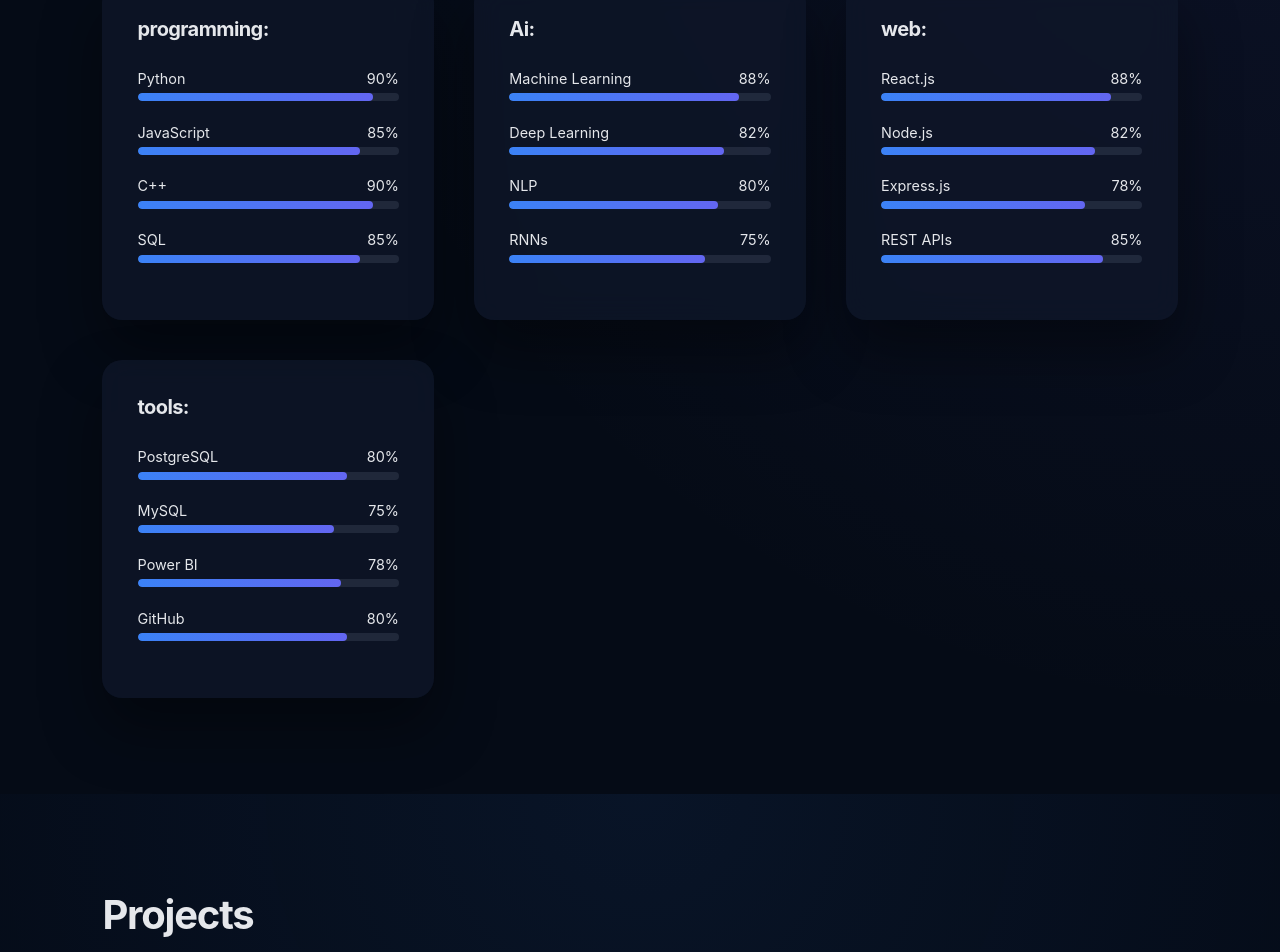
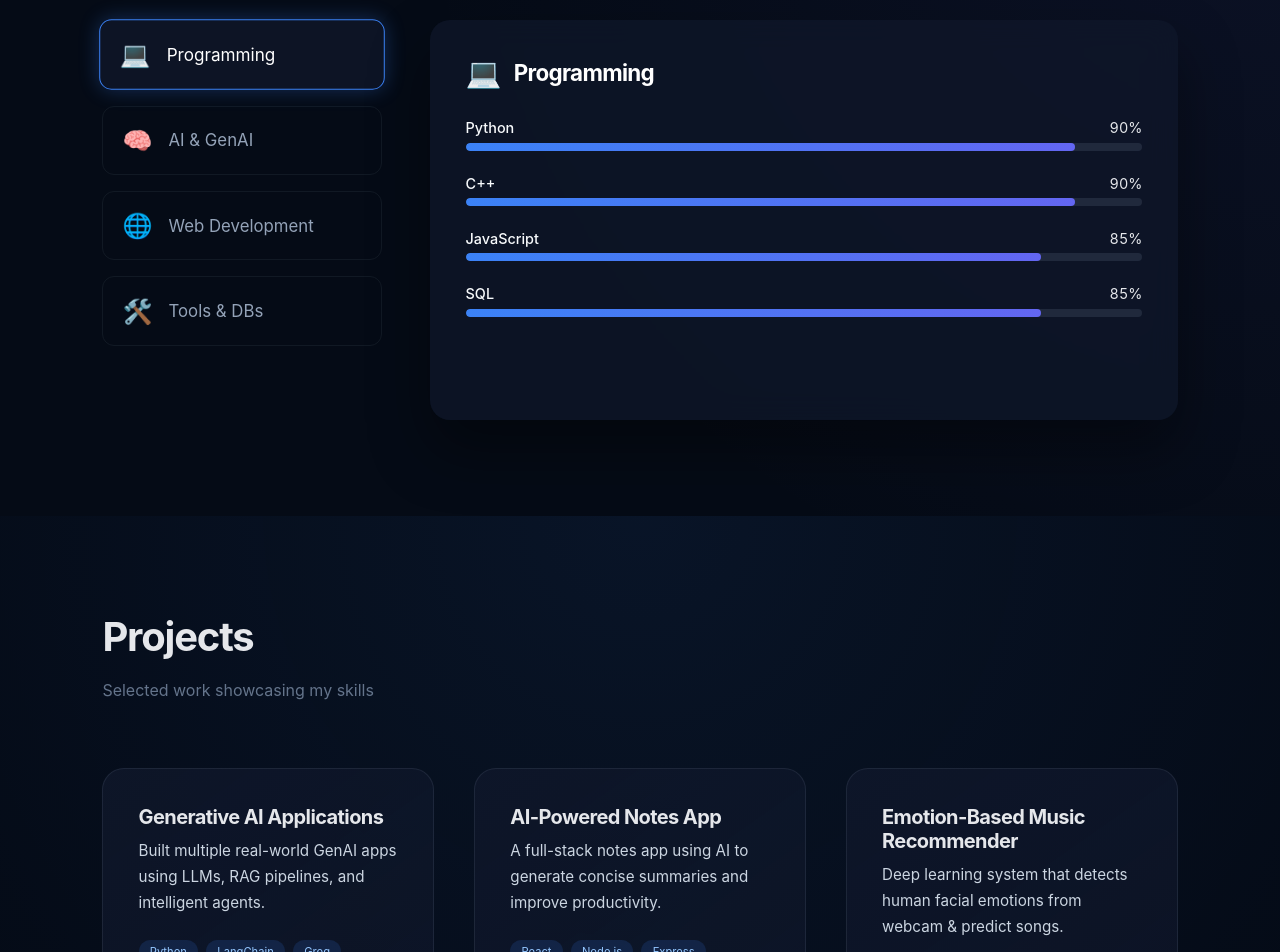
Before and after one commit to amritgupta0680/Amrit-portfolio, a React (Vite) app: page / in a window 1280 px wide. Shown: the part 1580-2532 px from the top of the page. Built offline with nearby package versions, Linux system fonts and the light colour scheme.

Commit message:
feat: update portfolio to Data Science & Gen AI focus

```diff
--- a/src/components/Certifications.jsx
+++ b/src/components/Certifications.jsx
@@ -2,6 +2,11 @@ import { motion } from "framer-motion";
 import "../styles/Certifications.css";
 
 const certifications = [
+  {
+  title: "Generative AI & Large Language Models",
+  provider: "Udemy",
+  link: "https://www.udemy.com/certificate/UC-1c29a97e-9cf2-4885-9c01-3cf6ddb96f2c/",
+  },
   {
     title: "Data Science",
     provider: "Infosys Springboard",
--- a/src/components/Footer.jsx
+++ b/src/components/Footer.jsx
@@ -10,7 +10,7 @@ export default function Footer() {
           <h3>Amrit Gupta</h3>
           <p>
             AI & Data Science Engineer <br />
-            Full Stack Web Developer
+            Full Stack Web Developer · Generative AI Engineer · Deep Learning · LLM & RAG Pipelines
           </p>
         </div>
 
--- a/src/components/Hero.jsx
+++ b/src/components/Hero.jsx
@@ -47,7 +47,7 @@ export default function Hero() {
 
           <p className="hero-role">
             AI & Data Science Engineer <br />
-            Full Stack Web Developer
+            Full Stack Web Developer · Generative AI Engineer · Deep Learning · LLM & RAG Pipelines
           </p>
 
           <div className="hero-buttons">
--- a/src/components/Projects.jsx
+++ b/src/components/Projects.jsx
@@ -3,6 +3,16 @@ import { motion, AnimatePresence } from "framer-motion";
 import "../styles/Projects.css";
 
 const projects = [
+  {
+    title: "Generative AI Applications",
+    description:
+      "Built multiple real-world GenAI apps using LLMs, RAG pipelines, and intelligent agents.",
+    longDescription:
+      "A collection of hands-on Generative AI projects exploring LLMs, RAG systems, agents, and fine-tuning techniques.\n\n Projects Included:\n\n• Q&A Chatbot with Groq\nMulti-model chatbot using LLaMA 3 and Mixtral with LangSmith tracing and real-time parameter tuning.\n\n• RAG Document Q&A\nEnd-to-end RAG pipeline with PDF ingestion, chunking, FAISS vector store, and LLM-based answers with source references.\n\n• MathsGPT Agent\nReAct-based intelligent agent with tools including calculator, Wikipedia search, and step-by-step reasoning.\n\n• YouTube & Website Summarizer\nSummarizes content from YouTube videos and web URLs using Groq and HuggingFace LLM backends.\n\n• Fine-Tuned Chatbot (LoRA)\nCustom fine-tuned LLM using LoRA with comparison between base and fine-tuned model responses.\n\nDemonstrates end-to-end understanding of LLM application development, from prompt engineering and retrieval systems to deployment using Streamlit.",
+    tech: ["Python", "LangChain", "Groq", "FAISS", "Streamlit", "LoRA", "Transformers"],
+    github: "https://github.com/amritgupta0680/Genai-portfolio",
+    demo: "https://www.linkedin.com/posts/amrit-gupta-1162b232a_generativeai-langchain-rag-ugcPost-7454815172298219520-QhOh?utm_source=share&utm_medium=member_desktop&rcm=ACoAAFL7QSIBxQXKXaYvKjflJba5PxY0pxjuIjk"
+  },
   {
     title: "AI-Powered Notes App",
     description:
@@ -14,14 +24,14 @@ const projects = [
     demo: "https://drive.google.com/file/d/1sTbzbLZc5STN2xU7SuWj2HJl-2VWaLoY/view?usp=drive_link",
   },
   {
-    title: "Facial Emotion Recognition",
+    title: "Emotion-Based Music Recommender",
     description:
-      "Deep learning system that detects and classifies human facial emotions from images.",
+      "Deep learning system that detects human facial emotions from webcam & predict songs.",
     longDescription:
-      "A CNN-based deep learning system trained on facial datasets to classify emotions from images using OpenCV and Python.",
-    tech: ["Python", "CNN", "OpenCV","flask"],
-    github: "https://github.com/amritgupta0680/FER-Facial-Emotion-Recognition-.git",
-    demo:"https://drive.google.com/file/d/1wuaXsRZCrGa0QgSbT9PFmiZ9tt3R19Yl/view?usp=sharing",
+      "An AI-driven application that performs real-time facial emotion recognition and dynamically suggests music tailored to the user’s emotional state. Combines deep learning, computer vision, and backend integration to deliver a complete end-to-end experience.",
+    tech: ["Python", "CNN", "OpenCV", "flask"],
+    github: "https://github.com/amritgupta0680/Facial-Emotion-Recognition-with-Music-Recommendation.git",
+    demo: "https://drive.google.com/file/d/1wuaXsRZCrGa0QgSbT9PFmiZ9tt3R19Yl/view?usp=sharing",
   },
   {
     title: "IMDB Sentiment Analysis",
@@ -31,7 +41,7 @@ const projects = [
       "Uses NLP pipelines and RNN architectures to predict sentiment polarity (positive/negative) from IMDB movie reviews.",
     tech: ["Python", "NLP", "RNN", "Streamlit"],
     github: "https://github.com/amritgupta0680/IMDB-Sentiment-Analysis-RNN.git",
-    demo:"https://drive.google.com/file/d/1W3udjQOMgfuP6TI0SNZd5OSQcssG7mUl/view?usp=drive_link",
+    demo: "https://drive.google.com/file/d/1W3udjQOMgfuP6TI0SNZd5OSQcssG7mUl/view?usp=drive_link",
   },
   {
     title: "Threadink App",
@@ -39,9 +49,9 @@ const projects = [
       "Full-stack content creation platform with a clean and responsive UI.",
     longDescription:
       "A full-stack web application enabling content creation, user engagement, authentication, and backend API integration.",
-    tech: ["React", "Node.js", "Express","Postgress SQL"],
+    tech: ["React", "Node.js", "Express", "Postgress SQL"],
     github: "https://github.com/amritgupta0680/threadink-app.git",
-    demo:"https://drive.google.com/file/d/15VVx9ioDEXsEdzMeXF1jGQWY8KF21OzK/view",
+    demo: "https://drive.google.com/file/d/15VVx9ioDEXsEdzMeXF1jGQWY8KF21OzK/view",
   },
   {
     title: "Electricity Load Forecasting",
@@ -51,7 +61,7 @@ const projects = [
       "Predicts electricity demand patterns using historical data and machine learning time-series models for improved energy planning.",
     tech: ["Python", "Machine Learning", "Time Series", "flask"],
     github: "https://github.com/amritgupta0680/electricity-load-forecasting.git",
-    demo:"https://drive.google.com/file/d/19WqBlzJwM4o0H6ceHekZxfkO59_DD4ZV/view?usp=sharing",
+    demo: "https://drive.google.com/file/d/19WqBlzJwM4o0H6ceHekZxfkO59_DD4ZV/view?usp=sharing",
   },
   {
     title: "Personalized Diet Recommender",
@@ -61,7 +71,7 @@ const projects = [
       "Provides personalized diet plans using machine learning based on user health, goals, and nutritional requirements.",
     tech: ["Python", "Machine Learning", "Deep Learning", "Streamlit"],
     github: "https://github.com/amritgupta0680/Personalize-Diet-Recommender.git",
-    demo:"https://drive.google.com/file/d/1soP2uGuwJv8LeHdOWyxNt9V-1vH_xkce/view?usp=sharing",
+    demo: "https://drive.google.com/file/d/1soP2uGuwJv8LeHdOWyxNt9V-1vH_xkce/view?usp=sharing",
   },
   {
     title: "Exercise Form Estimator",
@@ -69,9 +79,9 @@ const projects = [
       "Analyzes workout videos using MediaPipe to compute joint angles and score form accuracy. Built with Python and Streamlit",
     longDescription:
       "Analyzes workout videos using MediaPipe to compute joint angles and score form accuracy. Built with Python and Streamlit for easy deployment.",
-    tech: ["MediaPipe","Python",,"OpenCV"],
+    tech: ["MediaPipe", "Python", , "OpenCV"],
     github: "https://github.com/amritgupta0680/Form-Estimator-.git",
-    demo:"https://github.com/amritgupta0680/Form-Estimator-.git",
+    demo: "https://github.com/amritgupta0680/Form-Estimator-.git",
   },
 ];
 
@@ -152,7 +162,7 @@ export default function Projects() {
               exit={{ scale: 0.9, opacity: 0 }}
             >
               <h3>{activeProject.title}</h3>
-              <p>{activeProject.longDescription}</p>
+              <p style={{ whiteSpace: "pre-wrap" }}>{activeProject.longDescription}</p>
 
               <div className="modal-tech">
                 {activeProject.tech.map((t, i) => (
--- a/src/components/Skills.jsx
+++ b/src/components/Skills.jsx
@@ -1,46 +1,59 @@
-import { motion } from "framer-motion";
+import { useState } from "react";
+import { motion, AnimatePresence } from "framer-motion";
 import "../styles/Skills.css";
 
-const skills = [
-  {
-  title: "programming:",
-  items: [
+const skillsData = {
+  programming: {
+    label: "Programming",
+    icon: "💻",
+    skills: [
       { name: "Python", level: 90 },
+      { name: "C++", level: 90 },
       { name: "JavaScript", level: 85 },
-    { name: "C++", level: 90 },
       { name: "SQL", level: 85 },
     ],
   },
-  {
-  title: "Ai:",
-  items: [
+  ai: {
+    label: "AI & GenAI",
+    icon: "🧠",
+    skills: [
+      { name: "LLMs", level: 90 },
+      { name: "RAG", level: 90 },
       { name: "Machine Learning", level: 88 },
+      { name: "LangChain", level: 85 },
       { name: "Deep Learning", level: 82 },
       { name: "NLP", level: 80 },
-    { name: "RNNs", level: 75 },
     ],
   },
-  {
-    title: "web:",
-    items: [
+  web: {
+    label: "Web Development",
+    icon: "🌐",
+    skills: [
       { name: "React.js", level: 88 },
+      { name: "REST APIs", level: 85 },
       { name: "Node.js", level: 82 },
       { name: "Express.js", level: 78 },
-    { name: "REST APIs", level: 85 },
     ],
   },
-  {
-  title: "tools:",
-  items: [
+  tools: {
+    label: "Tools & DBs",
+    icon: "🛠️",
+    skills: [
       { name: "PostgreSQL", level: 80 },
+      { name: "GitHub", level: 80 },
+      { name: "Power BI", level: 78 },
       { name: "MySQL", level: 75 },
-    { name: "Power BI", level: 78 },
-    { name: "GitHub", level: 80 },
     ],
   },
-];
+};
+
+const tabKeys = ["programming", "ai", "web", "tools"];
 
 export default function Skills() {
+  const [active, setActive] = useState("programming");
+
+  const activeData = skillsData[active];
+
   return (
     <section className="skills" id="skills">
       <motion.div
@@ -49,28 +62,101 @@ export default function Skills() {
         viewport={{ once: true }}
         transition={{ duration: 0.8 }}
       >
+        <div className="skills-header">
           <h2 className="section-title">Skills</h2>
           <p className="section-subtitle">
             Technologies & proficiency levels
           </p>
+        </div>
 
-        <div className="skills-grid">
-          {skills.map((group, index) => (
+        <div className="skills-container">
+
+          {/* LEFT: Tab buttons (Hidden on mobile) */}
+          <div className="skills-tabs">
+            {tabKeys.map((key) => {
+              const isActive = active === key;
+              const { label, icon } = skillsData[key];
+              return (
+                <button
+                  key={key}
+                  onClick={() => setActive(key)}
+                  className={`skill-tab-btn ${isActive ? "active" : ""}`}
+                >
+                  <span className="icon">{icon}</span>
+                  <span>{label}</span>
+                </button>
+              );
+            })}
+          </div>
+
+          {/* RIGHT: Skill bars */}
+          <div className="skills-content">
+
+            {/* DESKTOP VIEW: Only active tab shown with AnimatePresence */}
+            <div className="skills-desktop-view">
+              <div className="skill-card">
+                <h3 style={{ display: 'flex', alignItems: 'center', gap: '0.8rem', color: '#fff', fontSize: '1.4rem' }}>
+                  <span style={{ fontSize: '1.8rem' }}>{activeData.icon}</span>
+                  {activeData.label}
+                </h3>
+
+                <AnimatePresence mode="wait">
                   <motion.div
-              key={index}
-              className="skill-card"
-              initial={{ opacity: 0, y: 40 }}
-              whileInView={{ opacity: 1, y: 0 }}
-              viewport={{ once: true }}
-              transition={{ delay: index * 0.15, duration: 0.6 }}
+                    key={active}
+                    initial={{ opacity: 0, x: 20 }}
+                    animate={{ opacity: 1, x: 0 }}
+                    exit={{ opacity: 0, x: -20 }}
+                    transition={{ duration: 0.3 }}
+                    style={{ display: 'flex', flexDirection: 'column', gap: '1.5rem' }}
                   >
-              <h3>{group.title}</h3>
+                    {activeData.skills.map((skill, index) => (
+                      <motion.div
+                        key={skill.name}
+                        initial={{ opacity: 0, y: 10 }}
+                        animate={{ opacity: 1, y: 0 }}
+                        transition={{ delay: index * 0.08, duration: 0.4 }}
+                      >
+                        <div className="skill-info">
+                          <span style={{ fontWeight: 500, color: '#f8fafc' }}>{skill.name}</span>
+                          <span style={{ fontVariantNumeric: 'tabular-nums' }}>{skill.level}%</span>
+                        </div>
 
-              {group.items.map((skill, i) => (
-                <div className="skill-bar" key={i}>
+                        <div className="skill-track">
+                          <motion.div
+                            className="skill-fill"
+                            initial={{ width: 0 }}
+                            animate={{ width: `${skill.level}%` }}
+                            transition={{
+                              delay: index * 0.08 + 0.1,
+                              duration: 0.8,
+                              ease: "easeOut",
+                            }}
+                          />
+                        </div>
+                      </motion.div>
+                    ))}
+                  </motion.div>
+                </AnimatePresence>
+              </div>
+            </div>
+
+            {/* MOBILE VIEW: All tabs stacked (Hidden on desktop) */}
+            <div className="skills-mobile-view">
+              {tabKeys.map((key) => {
+                const data = skillsData[key];
+                return (
+                  <div key={key} className="skill-card" style={{ marginBottom: '1.5rem' }}>
+                    <h3 style={{ display: 'flex', alignItems: 'center', gap: '0.8rem', color: '#fff', fontSize: '1.4rem' }}>
+                      <span style={{ fontSize: '1.8rem' }}>{data.icon}</span>
+                      {data.label}
+                    </h3>
+
+                    <div style={{ display: 'flex', flexDirection: 'column', gap: '1.5rem' }}>
+                      {data.skills.map((skill, index) => (
+                        <div key={skill.name}>
                           <div className="skill-info">
-                    <span>{skill.name}</span>
-                    <span>{skill.level}%</span>
+                            <span style={{ fontWeight: 500, color: '#f8fafc' }}>{skill.name}</span>
+                            <span style={{ fontVariantNumeric: 'tabular-nums' }}>{skill.level}%</span>
                           </div>
 
                           <div className="skill-track">
@@ -79,13 +165,22 @@ export default function Skills() {
                               initial={{ width: 0 }}
                               whileInView={{ width: `${skill.level}%` }}
                               viewport={{ once: true }}
-                      transition={{ duration: 1, ease: "easeOut" }}
+                              transition={{
+                                delay: index * 0.08 + 0.1,
+                                duration: 0.8,
+                                ease: "easeOut",
+                              }}
                             />
                           </div>
                         </div>
                       ))}
-            </motion.div>
-          ))}
+                    </div>
+                  </div>
+                );
+              })}
+            </div>
+
+          </div>
         </div>
       </motion.div>
     </section>
--- a/src/styles/Footer.css
+++ b/src/styles/Footer.css
@@ -20,9 +20,11 @@
   padding-right: 1.5rem;
 
   display: flex;
-  justify-content: space-between;
+  flex-direction: column;
+  justify-content: center;
   align-items: center;
-  gap: 2rem;
+  text-align: center;
+  gap: 1.5rem;
 }
 
 /* LEFT */
--- a/src/styles/Skills.css
+++ b/src/styles/Skills.css
@@ -6,12 +6,82 @@
   );
 }
 
-/* GRID */
-.skills-grid {
-  display: grid;
-  grid-template-columns: repeat(auto-fit, minmax(280px, 1fr));
-  gap: 2.5rem;
-  margin-top: 4rem;
+.skills-header {
+  text-align: left;
+}
+
+/* NEW TABBED LAYOUT */
+.skills-container {
+  display: flex;
+  gap: 3rem;
+  margin-top: 3rem;
+  align-items: flex-start;
+  max-width: 1200px;
+  margin-left: auto;
+  margin-right: auto;
+}
+
+.skills-tabs {
+  display: flex;
+  flex-direction: column;
+  gap: 1rem;
+  width: 280px;
+  flex-shrink: 0;
+}
+
+.skill-tab-btn {
+  display: flex;
+  align-items: center;
+  gap: 1rem;
+  padding: 1.2rem;
+  background: transparent;
+  border: 1px solid rgba(31, 41, 51, 0.5);
+  color: #94a3b8;
+  border-radius: 12px;
+  cursor: pointer;
+  font-size: 1.05rem;
+  font-family: inherit;
+  transition: all 0.3s ease;
+  text-align: left;
+}
+
+.skill-tab-btn span.icon {
+  font-size: 1.5rem;
+}
+
+.skill-tab-btn:hover {
+  border-color: rgba(59, 130, 246, 0.5);
+  background: rgba(15, 23, 42, 0.4);
+  color: #cbd5e1;
+}
+
+.skill-tab-btn.active {
+  background: rgba(15, 23, 42, 0.8);
+  border-color: #3b82f6;
+  color: #ffffff;
+  box-shadow: 0 0 20px rgba(59, 130, 246, 0.3);
+  transform: scale(1.02);
+}
+
+.skills-content {
+  flex: 1;
+  min-width: 0;
+}
+
+/* RESPONSIVE VIEWS */
+.skills-mobile-view {
+  display: none;
+}
+
+.skills-desktop-view {
+  display: block;
+}
+
+/* Make skill card take full height */
+.skills-content .skill-card {
+  margin: 0;
+  height: 100%;
+  min-height: 400px;
 }
 
 /* CARD */
@@ -72,4 +142,29 @@
   .skills {
     padding-top: 4rem;
   }
+
+  .skills-container {
+    flex-direction: column;
+    gap: 2rem;
+  }
+
+  /* Hide the horizontal scroll menu on mobile entirely! */
+  .skills-tabs {
+    display: none;
+  }
+
+  /* Swap to mobile view */
+  .skills-desktop-view {
+    display: none;
+  }
+
+  .skills-mobile-view {
+    display: flex;
+    flex-direction: column;
+    gap: 1.5rem; /* Gap between cards */
+  }
+
+  .skills-mobile-view .skill-card {
+    min-height: auto; /* Allow card height to wrap its contents */
+  }
 }
```
Also changed, not shown: src/components/About.jsx (+10 -3 lines), src/styles/Projects.css (+17 -1 lines). Lines whose indentation alone changed are shown as unchanged.
